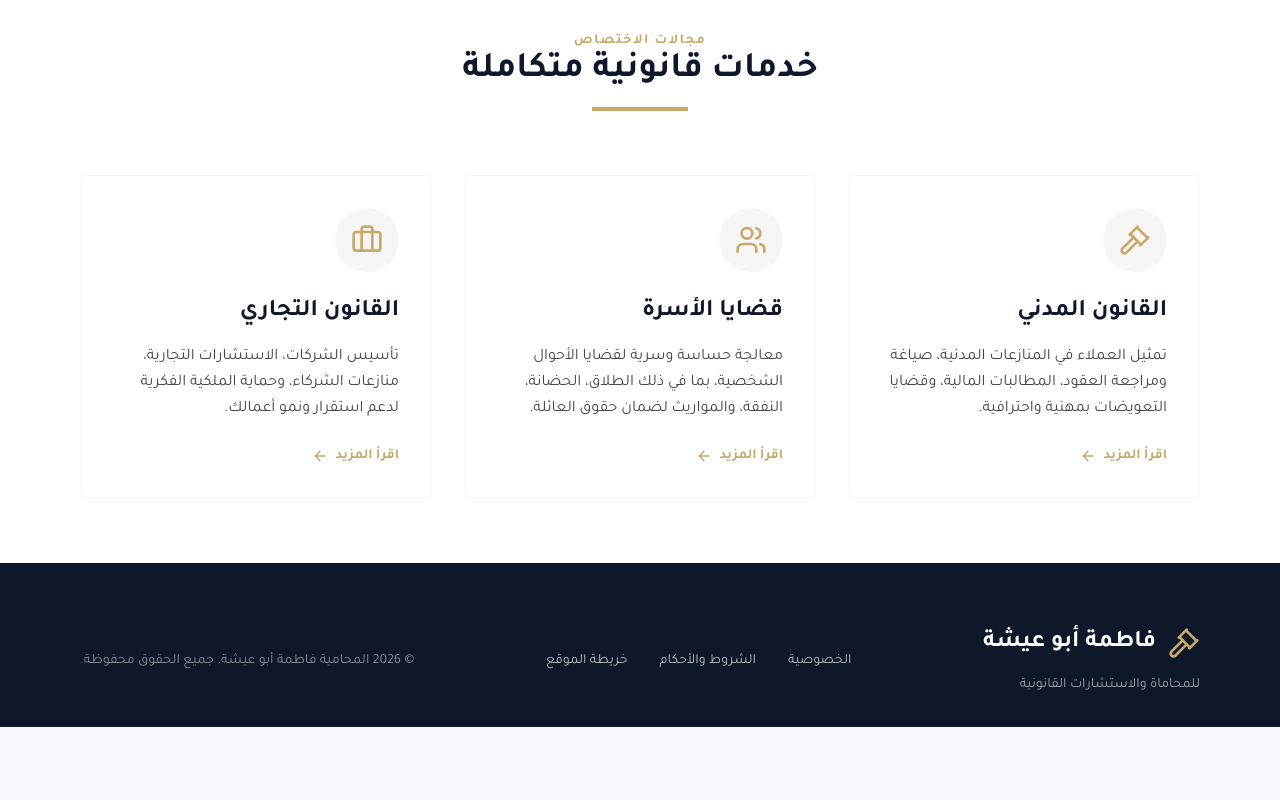
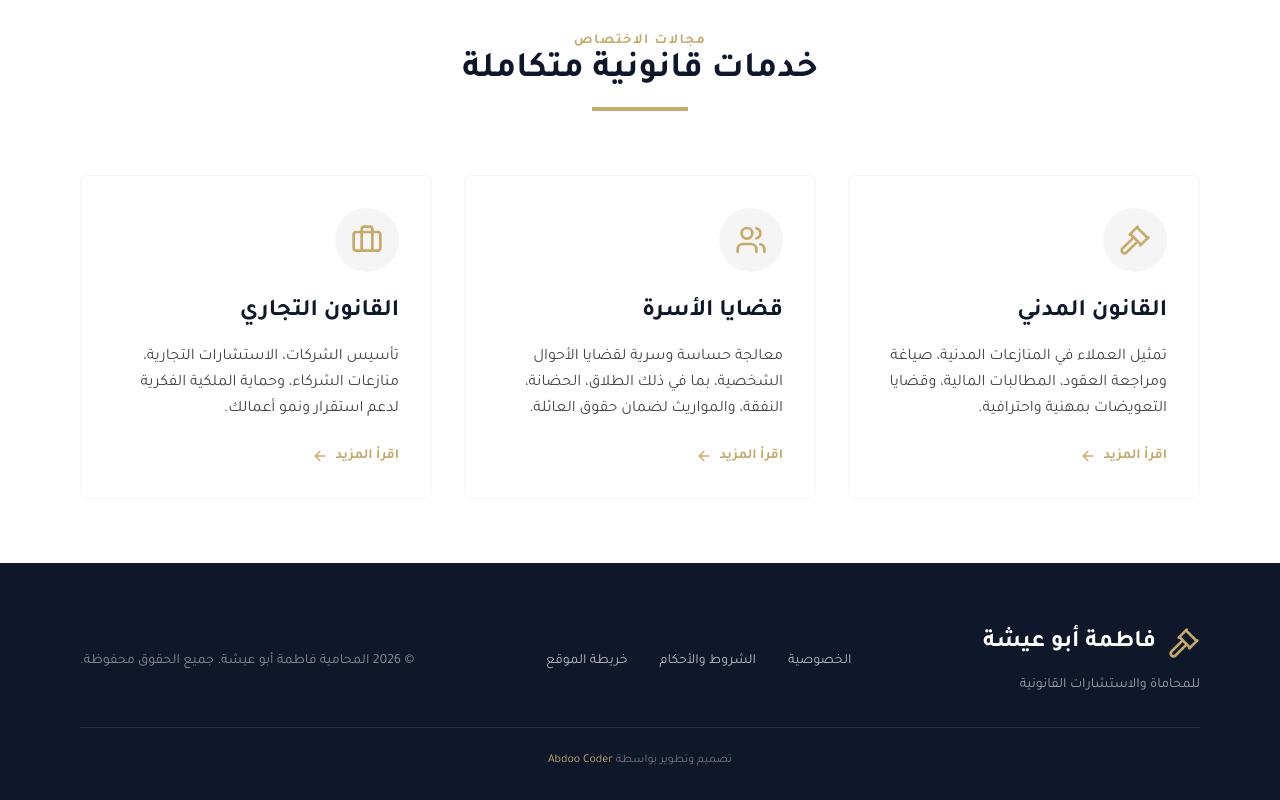
Before and after one commit to Abdoocoder/fatima-abu-aisha, a Next.js app: page / in a window 1280 px wide. Shown: the part 800-1600 px from the top of the page. Before the commit the page ends 1527 px from the top, so only its background shows below. Built offline with nearby package versions, Linux system fonts and the light colour scheme; no server answers.

Commit message:
chore: add designer credit to footer

```diff
--- a/src/components/Footer.tsx
+++ b/src/components/Footer.tsx
@@ -48,6 +48,19 @@ export default function Footer() {
             © {currentYear} المحامية فاطمة أبو عيشة. جميع الحقوق محفوظة.
           </div>
         </div>
+        <div className="mt-8 pt-6 border-t border-white/10 text-center">
+          <p className="font-tajawal text-xs text-white/40">
+            تصميم وتطوير بواسطة{" "}
+            <a
+              href="https://www.abdoocoder.dev/"
+              target="_blank"
+              rel="noopener noreferrer"
+              className="text-brand-gold hover:text-white transition-colors"
+            >
+              Abdoo Coder
+            </a>
+          </p>
+        </div>
       </div>
     </footer>
   );
```
